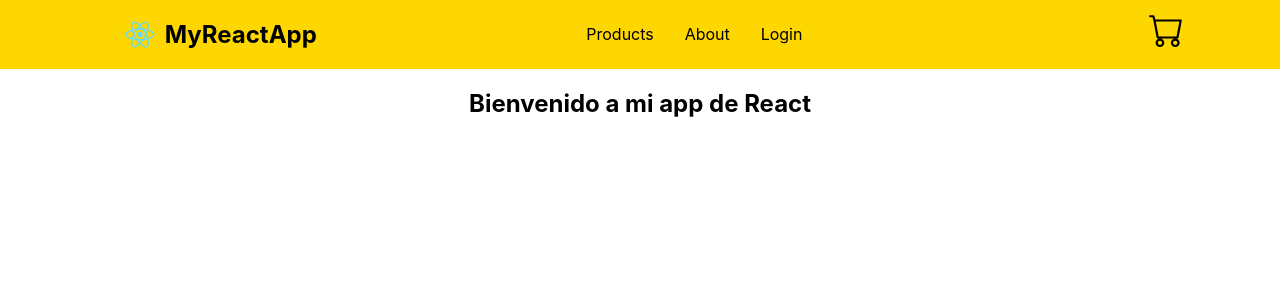
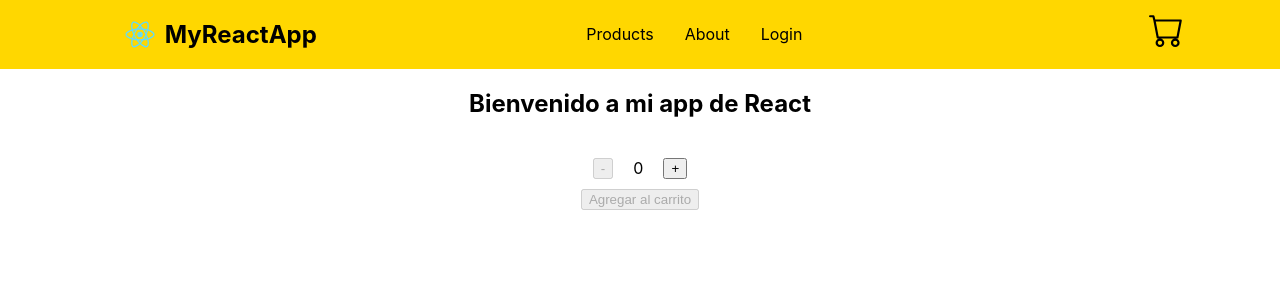
Before and after one commit to EzequielCamino/Camino-Ezequiel---React, a React (Create React App) app: page / in a window 1280 px wide. Shown: the top 300 px of the page. Built offline with nearby package versions, Linux system fonts and the light colour scheme.

Commit message:
Agrega ItemCount provisoriamente (sin cards)

```diff
--- a/src/App.jsx
+++ b/src/App.jsx
@@ -1,11 +1,18 @@
+import ItemCount from './components/ItemCount/ItemCount';
 import ItemListContainer from './components/ItemListContainer/ItemListContainer';
 import Navbar from './components/Navbar/Navbar';
 
 function App() {
+
+  const onAdd = (counter)=> {
+    alert("Se agregaron " + counter + " unidades al carrito")
+  }
+
   return (
     <>
     <Navbar/>
     <ItemListContainer greeting='Bienvenido a mi app de React'/>
+    <ItemCount stock={5} initial={0} onAdd={onAdd} />
     </>
   );
 }
--- /dev/null
+++ b/src/components/ItemCount/ItemCount.css
@@ -0,0 +1,12 @@
+.counter {
+    display: flex;
+    justify-content: center;
+    margin-top: 20px;
+    gap: 20px;
+}
+
+.addCart {
+    display: flex;
+    justify-content: center;
+    margin-top: 10px;
+}
--- /dev/null
+++ b/src/components/ItemCount/ItemCount.jsx
@@ -0,0 +1,30 @@
+import React from 'react'
+import { useState } from 'react'
+import './ItemCount.css'
+
+function ItemCount({stock, initial, onAdd}) {
+    const [counter, setCounter] = useState(initial);
+
+        const aumentarCounter = ()=> {
+            counter<stock ? setCounter(counter + 1) : alert('No hay más stock disponible')
+        };
+
+        const disminuirCounter = ()=> {
+            if (counter >0){setCounter(counter - 1)}
+        };
+
+  return (
+    <>
+        <div className='counter'>
+            <button onClick={disminuirCounter} disabled={counter<=0}> - </button>
+            <span>{counter}</span>
+            <button onClick={aumentarCounter}> + </button>
+        </div>
+        <div className='addCart'>
+            <button disabled={counter <=0} onClick={()=>onAdd(counter)}>Agregar al carrito</button>
+        </div>
+    </>
+  )
+}
+
+export default ItemCount
```
